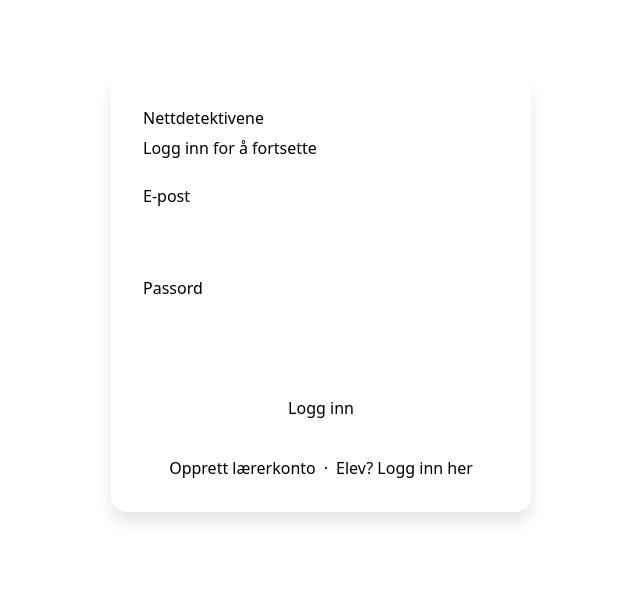
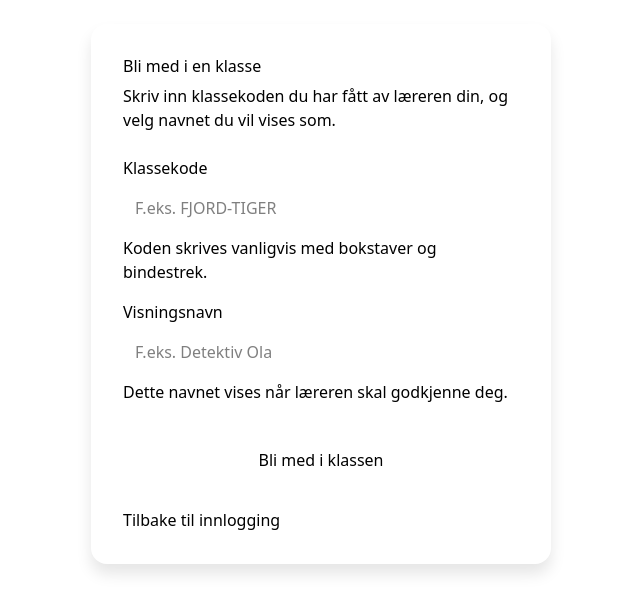
Before and after one commit to dennismoe0/idatt2106_2026_06, a Vue app in the folder frontend/: page /join-classroom in a window 1280 px wide. Before the commit this address led to /login. Shown: the part 106-718 px from the top of the page, without its empty margins (319-959 px from the left). Built offline with nearby package versions, Linux system fonts and the light colour scheme; no server answers.

Commit message:
feat: basic join flow in classroom

```diff
--- a/frontend/src/router/index.js
+++ b/frontend/src/router/index.js
@@ -5,6 +5,8 @@
   // Public
   { path: '/login',        name: 'Login',        component: () => import('@/views/auth/LoginView.vue'),    meta: { public: true } },
   { path: '/register',     name: 'Register',     component: () => import('@/views/auth/RegisterView.vue'), meta: { public: true } },
+  { path: '/join-classroom', name: 'JoinClassroom', component: () => import('@/views/student/JoinClassroomView.vue'), meta: { public: true } },
+  { path: '/waiting',      name: 'Waiting',      component: () => import('@/views/student/WaitingView.vue'), meta: { public: true } },
   { path: '/unauthorized', name: 'Unauthorized', component: () => import('@/views/UnauthorizedView.vue'),  meta: { public: true } },
 
   // Student
--- /dev/null
+++ b/frontend/src/stores/classroom.js
@@ -0,0 +1,27 @@
+import { defineStore } from 'pinia'
+import { ref } from 'vue'
+import api from '@/services/api'
+
+export const useClassroomStore = defineStore('classroom', () => {
+  const currentClassroom = ref(null)
+  const pendingJoin = ref(null)
+
+  async function joinClassroom({ code, displayName }) {
+    const payload = {
+      code: code.trim().toUpperCase(),
+      displayName: displayName.trim()
+    }
+
+    const { data } = await api.post('/api/classrooms/join', payload)
+    currentClassroom.value = data?.classroom ?? null
+    pendingJoin.value = {
+      code: payload.code,
+      displayName: payload.displayName,
+      ...data
+    }
+
+    return data
+  }
+
+  return { currentClassroom, pendingJoin, joinClassroom }
+})
--- a/frontend/src/views/auth/LoginView.vue
+++ b/frontend/src/views/auth/LoginView.vue
@@ -47,7 +47,7 @@
       <div class="auth-links">
         <RouterLink to="/register">Opprett lærerkonto</RouterLink>
         <span class="divider">·</span>
-        <RouterLink to="/student-login">Elev? Logg inn her</RouterLink>
+        <RouterLink to="/join-classroom">Elev? Bli med i klasse</RouterLink>
       </div>
     </div>
   </main>
--- /dev/null
+++ b/frontend/src/views/student/JoinClassroomView.vue
@@ -0,0 +1,204 @@
+<template>
+  <main class="join-page">
+    <section class="join-card">
+      <h1>Bli med i en klasse</h1>
+      <p class="join-subtitle">
+        Skriv inn klassekoden du har fått av læreren din, og velg navnet du vil vises som.
+      </p>
+
+      <form @submit.prevent="handleSubmit" novalidate>
+        <div class="field">
+          <label for="code">Klassekode</label>
+          <input
+            id="code"
+            v-model="form.code"
+            type="text"
+            inputmode="text"
+            autocomplete="off"
+            placeholder="F.eks. FJORD-TIGER"
+            :aria-describedby="errors.code ? 'code-error' : 'code-help'"
+            :aria-invalid="!!errors.code"
+            required
+            @input="formatCode"
+          />
+          <span id="code-help" class="field-help">Koden skrives vanligvis med bokstaver og bindestrek.</span>
+          <span v-if="errors.code" id="code-error" class="field-error" role="alert">{{ errors.code }}</span>
+        </div>
+
+        <div class="field">
+          <label for="displayName">Visningsnavn</label>
+          <input
+            id="displayName"
+            v-model="form.displayName"
+            type="text"
+            autocomplete="nickname"
+            placeholder="F.eks. Detektiv Ola"
+            :aria-describedby="errors.displayName ? 'display-name-error' : 'display-name-help'"
+            :aria-invalid="!!errors.displayName"
+            required
+          />
+          <span id="display-name-help" class="field-help">
+            Dette navnet vises når læreren skal godkjenne deg.
+          </span>
+          <span v-if="errors.displayName" id="display-name-error" class="field-error" role="alert">
+            {{ errors.displayName }}
+          </span>
+        </div>
+
+        <span v-if="serverError" class="field-error" role="alert">{{ serverError }}</span>
+
+        <BaseButton type="submit" :loading="loading" style="width: 100%; margin-top: var(--space-4)">
+          Bli med i klassen
+        </BaseButton>
+      </form>
+
+      <RouterLink class="back-link" to="/login">Tilbake til innlogging</RouterLink>
+    </section>
+  </main>
+</template>
+
+<script setup>
+import { reactive, ref } from 'vue'
+import { useRouter } from 'vue-router'
+import BaseButton from '@/components/common/BaseButton.vue'
+import { useClassroomStore } from '@/stores/classroom'
+
+const router = useRouter()
+const classroomStore = useClassroomStore()
+
+const form = reactive({
+  code: '',
+  displayName: ''
+})
+
+const errors = reactive({
+  code: '',
+  displayName: ''
+})
+
+const loading = ref(false)
+const serverError = ref('')
+
+function formatCode() {
+  form.code = form.code.toUpperCase().replace(/\s+/g, '')
+}
+
+function validate() {
+  errors.code = ''
+  errors.displayName = ''
+
+  let valid = true
+
+  if (!form.code.trim()) {
+    errors.code = 'Klassekode er påkrevd'
+    valid = false
+  }
+
+  if (!form.displayName.trim()) {
+    errors.displayName = 'Visningsnavn er påkrevd'
+    valid = false
+  } else if (form.displayName.trim().length < 2) {
+    errors.displayName = 'Visningsnavnet må være minst 2 tegn'
+    valid = false
+  }
+
+  return valid
+}
+
+async function handleSubmit() {
+  serverError.value = ''
+
+  if (!validate()) return
+
+  loading.value = true
+
+  try {
+    await classroomStore.joinClassroom({
+      code: form.code,
+      displayName: form.displayName
+    })
+    router.push('/waiting')
+  } catch (err) {
+    serverError.value = err?.response?.data?.error || 'Kunne ikke bli med i klassen. Prøv igjen.'
+  } finally {
+    loading.value = false
+  }
+}
+</script>
+
+<style scoped>
+.join-page {
+  min-height: 100vh;
+  display: flex;
+  align-items: center;
+  justify-content: center;
+  padding: var(--space-4);
+  background: var(--color-bg);
+}
+
+.join-card {
+  width: min(100%, 460px);
+  padding: var(--space-8);
+  background: var(--color-surface);
+  border-radius: var(--radius-lg);
+  box-shadow: var(--shadow-lg);
+}
+
+h1 {
+  margin-bottom: var(--space-2);
+  color: var(--color-primary);
+  font-size: var(--text-3xl);
+}
+
+.join-subtitle {
+  margin-bottom: var(--space-6);
+  color: var(--color-text-muted);
+}
+
+.field {
+  display: flex;
+  flex-direction: column;
+  gap: var(--space-1);
+  margin-bottom: var(--space-4);
+}
+
+label {
+  font-size: var(--text-sm);
+  font-weight: var(--font-semibold);
+}
+
+input {
+  padding: var(--space-3);
+  border: 2px solid var(--color-border);
+  border-radius: var(--radius-md);
+  font-size: var(--text-base);
+  transition: border-color var(--transition-fast);
+}
+
+input:focus {
+  outline: none;
+  border-color: var(--color-primary);
+}
+
+input[aria-invalid='true'] {
+  border-color: var(--color-danger);
+}
+
+.field-help {
+  color: var(--color-text-muted);
+  font-size: var(--text-xs);
+}
+
+.field-error {
+  color: var(--color-danger);
+  font-size: var(--text-sm);
+}
+
+.back-link {
+  display: inline-block;
+  margin-top: var(--space-6);
+  color: var(--color-primary);
+  font-size: var(--text-sm);
+  font-weight: var(--font-medium);
+}
+</style>
--- /dev/null
+++ b/frontend/src/views/student/WaitingView.vue
@@ -0,0 +1,67 @@
+<template>
+  <main class="waiting-page">
+    <section class="waiting-card">
+      <h1>Venter på godkjenning</h1>
+      <p>
+        Forespørselen din er sendt til læreren. Når du er godkjent, kan du fortsette inn i klassen.
+      </p>
+
+      <p v-if="pendingJoin?.displayName" class="waiting-detail">
+        Du er registrert som <strong>{{ pendingJoin.displayName }}</strong>
+        <span v-if="pendingJoin.code"> med klassekode <strong>{{ pendingJoin.code }}</strong></span>.
+      </p>
+
+      <RouterLink class="waiting-link" to="/login">Tilbake til innlogging</RouterLink>
+    </section>
+  </main>
+</template>
+
+<script setup>
+import { storeToRefs } from 'pinia'
+import { useClassroomStore } from '@/stores/classroom'
+
+const classroomStore = useClassroomStore()
+const { pendingJoin } = storeToRefs(classroomStore)
+</script>
+
+<style scoped>
+.waiting-page {
+  min-height: 100vh;
+  display: flex;
+  align-items: center;
+  justify-content: center;
+  padding: var(--space-4);
+  background: var(--color-bg);
+}
+
+.waiting-card {
+  width: min(100%, 460px);
+  padding: var(--space-8);
+  background: var(--color-surface);
+  border-radius: var(--radius-lg);
+  box-shadow: var(--shadow-lg);
+}
+
+h1 {
+  margin-bottom: var(--space-4);
+  color: var(--color-primary);
+  font-size: var(--text-3xl);
+}
+
+p {
+  color: var(--color-text);
+  line-height: 1.5;
+}
+
+.waiting-detail {
+  margin-top: var(--space-4);
+  color: var(--color-text-muted);
+}
+
+.waiting-link {
+  display: inline-block;
+  margin-top: var(--space-6);
+  color: var(--color-primary);
+  font-weight: var(--font-medium);
+}
+</style>
```
